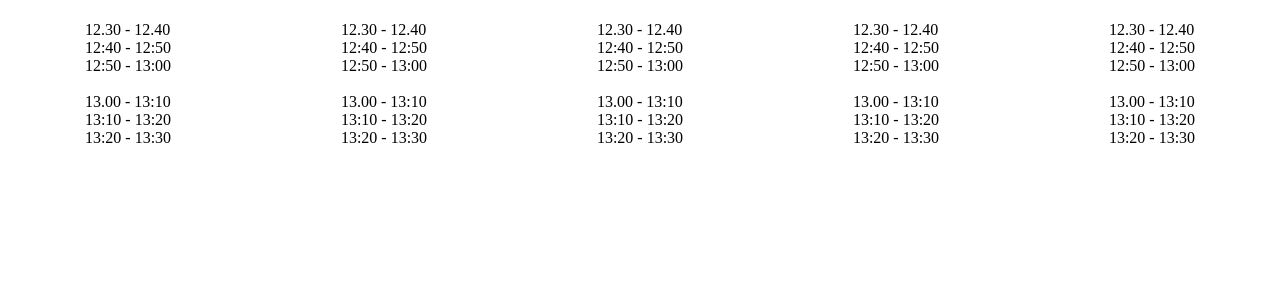
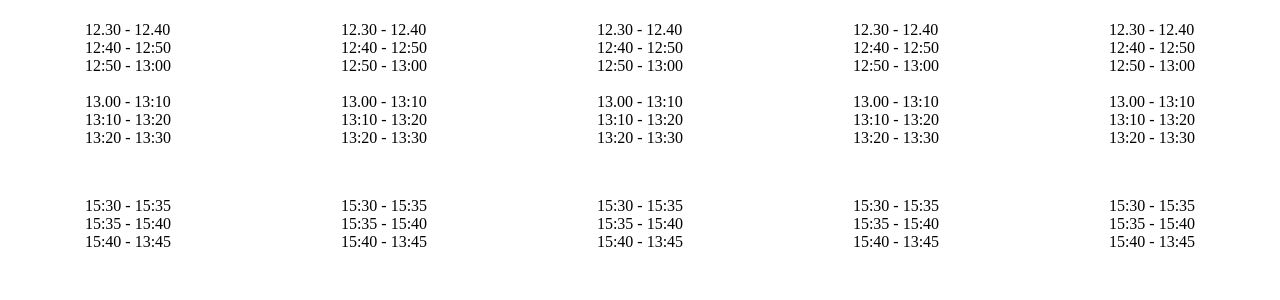
Before and after one commit to dominicho97/table-tennis-tool, a PHP site: page /schedule/schedule.php in a window 1280 px wide. Shown: the part 309-609 px from the top of the page. Run offline with PHP 8.4, Linux system fonts and the light colour scheme.

Commit message:
added afternoon times

```diff
--- a/schedule/schedule.css
+++ b/schedule/schedule.css
@@ -57,3 +57,9 @@ body {
   display: flex;
   justify-content: space-around;
 }
+
+.time-wrapper3 {
+  margin-top: 50px;
+  display: flex;
+  justify-content: space-around;
+}
--- a/schedule/schedule.php
+++ b/schedule/schedule.php
@@ -124,8 +124,8 @@ define('__CONFIG__', true);
     <div>13.00 - 13:10</div>
      <div>13:10 - 13:20</div>
     <div>13:20 - 13:30</div>
+  </div>
 
-  </div>
   <div class="time-noon2">
   <div>12.30 - 12.40</div>
      <div>12:40 - 12:50</div>
@@ -135,6 +135,7 @@ define('__CONFIG__', true);
      <div>13:10 - 13:20</div>
     <div>13:20 - 13:30</div>
   </div>
+
   <div class="time-noon">
   <div>12.30 - 12.40</div>
      <div>12:40 - 12:50</div>
@@ -144,6 +145,7 @@ define('__CONFIG__', true);
      <div>13:10 - 13:20</div>
     <div>13:20 - 13:30</div>
    </div>
+
    <div class="time-noon4">
    <div>12.30 - 12.40</div>
      <div>12:40 - 12:50</div>
@@ -153,6 +155,7 @@ define('__CONFIG__', true);
      <div>13:10 - 13:20</div>
     <div>13:20 - 13:30</div>
    </div>
+
   <div class="time-noon5">
   <div>12.30 - 12.40</div>
      <div>12:40 - 12:50</div>
@@ -162,6 +165,35 @@ define('__CONFIG__', true);
      <div>13:10 - 13:20</div>
     <div>13:20 - 13:30</div>
   </div>
+</div>
+
+<!--morning time-->
+<div class="time-wrapper3">
+    <div class="time-afternoon1">
+    <div>15:30 - 15:35</div>
+    <div>15:35 - 15:40</div>
+    <div>15:40 - 13:45</div>
+</div>
+   <div class="time-afternoon2">
+    <div>15:30 - 15:35</div>
+    <div>15:35 - 15:40</div>
+    <div>15:40 - 13:45</div>
+</div>
+   <div class="time-afternoon3">
+    <div>15:30 - 15:35</div>
+    <div>15:35 - 15:40</div>
+    <div>15:40 - 13:45</div>
+</div>
+<div class="time-afternoon4">
+    <div>15:30 - 15:35</div>
+    <div>15:35 - 15:40</div>
+    <div>15:40 - 13:45</div>
+</div>
+   <div class="time-afternoon5">
+    <div>15:30 - 15:35</div>
+    <div>15:35 - 15:40</div>
+    <div>15:40 - 13:45</div>
+</div>
 </div>
   <script>
 
```
